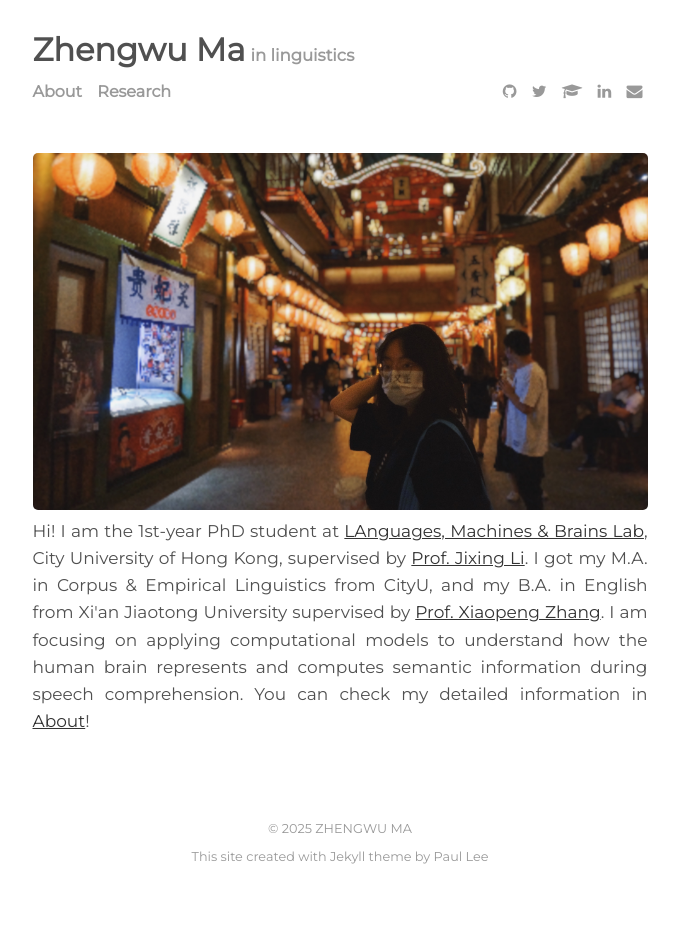
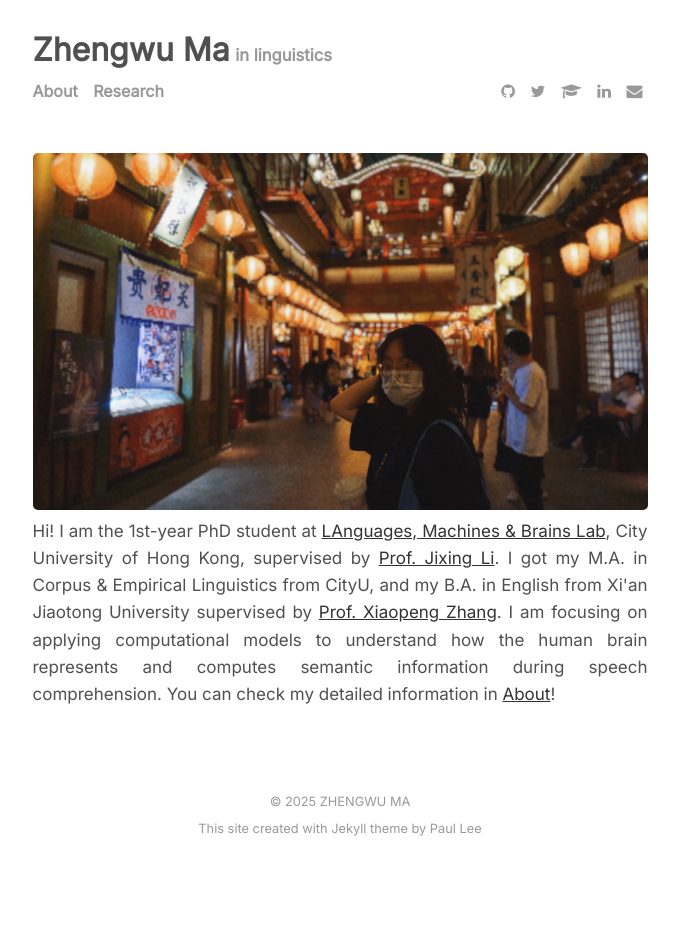
Before and after one commit to zhengwuma/zhengwuma.github.io, a Jekyll site: the page built from index.html, in a window 1280 px wide. Shown: the whole page, without its empty margins (300-979 px from the left). Built offline with Jekyll 4.4.1, drawn with Linux system fonts in a browser that asks for light colours; the list of posts is cut into pages by our own code; after the commit the page ends 923 px from its top, so only the background shows below that.

Commit message:
Update main.scss

```diff
--- a/assets/css/main.scss
+++ b/assets/css/main.scss
@@ -1,7 +1,7 @@
 ---
 ---
 
-$sans-serif-font-family: "Montserrat";
+$sans-serif-font-family: "Inter";
 $code-font-family:       "Source Code Pro", monospace;
 
 $body-color:             #505050;
```
